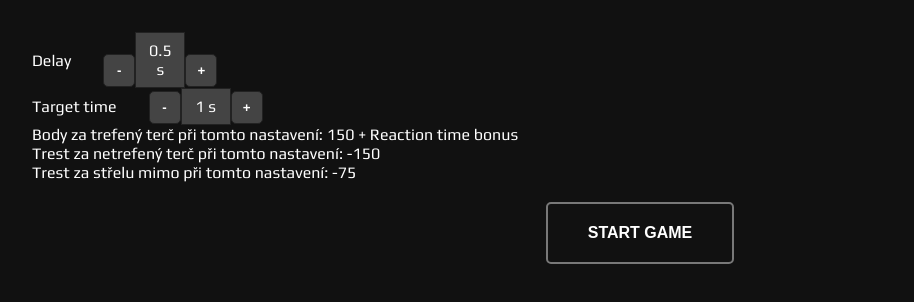
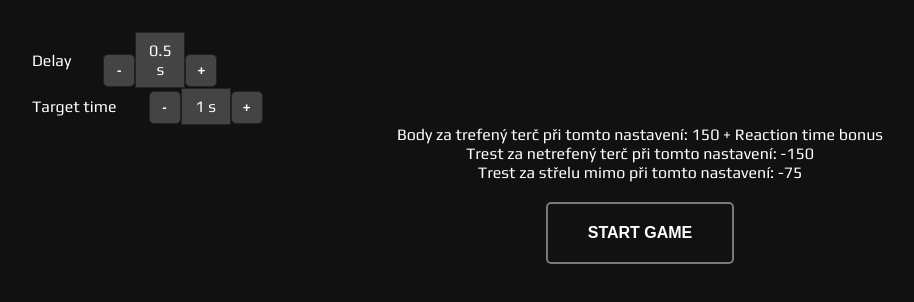
Before and after one commit to vasekhervert/aim-practice, a React (Create React App) app: page / in a window 1280 px wide. Shown: the top 302 px of the page, without its empty margins (0-914 px from the left). Built offline with nearby package versions, Linux system fonts and the light colour scheme.

Commit message:
endgame as modal

```diff
--- a/src/app.scss
+++ b/src/app.scss
@@ -66,11 +66,32 @@ button {
   }
 }
 
+
+
+.content {
+  text-align: center;
+}
+
 .game-head {
   display: flex;
   align-items: center;
   justify-content: space-between;
-  margin-bottom: 12px;
+  width: 800px;
+  margin: 12px auto;
+}
+
+.end-game {
+  position: fixed;
+  top: 0;
+  right: 0;
+  bottom:0;
+  left: 0;
+  background-color: rgba(1,1,1,0.85);
+  display: flex;
+  justify-content: center;
+  .content {
+    margin-top: 6rem;
+  }
 }
 
 .countdown {
--- a/src/components/Content.js
+++ b/src/components/Content.js
@@ -6,6 +6,7 @@ import Settings from "./Settings";
 export default function Content() {
   const [view, setView] = useState("pregame");
   const [game, setGame] = useState(false);
+  const [gameOver, setGameOver] = useState(false);
   const [shouldShowGrid, setShouldShowGrid] = useState(false);
   const [shouldShowCountdown, setShouldShowCountdown] = useState(false);
   const [counter, setCounter] = useState(0);
@@ -27,7 +28,7 @@ export default function Content() {
   }
 
   return (
-    <div>
+    <div className="content">
       {view === "pregame" && (
         <>
           <Settings />
@@ -55,7 +56,9 @@ export default function Content() {
           <Grid
             game={game}
             setGame={setGame}
+            setGameOver={setGameOver}
             shouldShowGrid={shouldShowGrid}
+            setShouldShowGrid={setShouldShowGrid}
             shouldShowCountdown={shouldShowCountdown}
             setView={setView}
             counter={counter}
@@ -63,12 +66,21 @@ export default function Content() {
           />
         </>
       )}
-      {view === "postgame" && (
-        <>
-          <h3>game over</h3>
-          <p>Your score: {score.score}</p>
-          <button onClick={() => setView("pregame")}>Play again</button>
-        </>
+      {gameOver && (
+        <div className="end-game">
+          <div className="content">
+            <h2>Game over</h2>
+            <p>Your score: {score.score}</p>
+            <button
+              onClick={() => {
+                setView("pregame");
+                setGameOver(false);
+              }}
+            >
+              Play again
+            </button>
+          </div>
+        </div>
       )}
     </div>
   );
--- a/src/components/Grid.js
+++ b/src/components/Grid.js
@@ -10,13 +10,14 @@ export default function Grid({
   setGame,
   setView,
   shouldShowGrid,
+  setShouldShowGrid,
   counter,
   setCounter,
   shouldShowCountdown,
+  setGameOver,
 }) {
   const [shouldShowTarget, setShouldShowTarget] = useState(false);
   const [shouldShowPoints, setShouldShowPoints] = useState(false);
-  const [gameOver, setGameOver] = useState(false);
   const [top, setTop] = useState(300);
   const [left, setLeft] = useState(400);
   const [points, setPoints] = useState(null);
@@ -80,13 +81,11 @@ export default function Grid({
       setGame(false);
       setCounter(0);
       if (counter === 25) {
-        setGameOver(true);
+        setShouldShowGrid(false);
+        setTimeout(() => {
+          setGameOver(true);
+        }, 750);
       }
-    }
-    if (gameOver) {
-      setTimeout(() => {
-        setView("postgame");
-      }, 1500);
     }
     return () => {
       clearTimeout(show);
```
